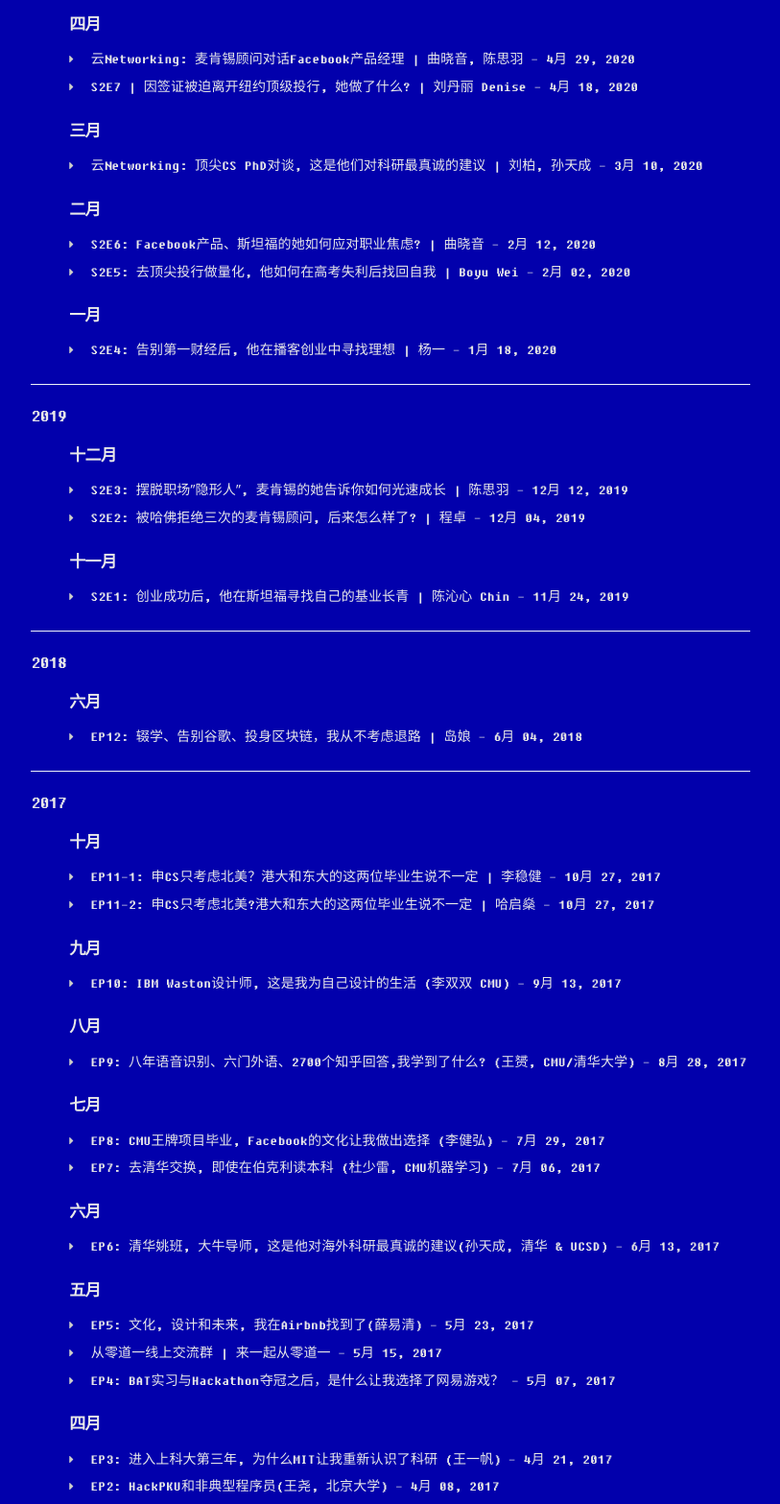
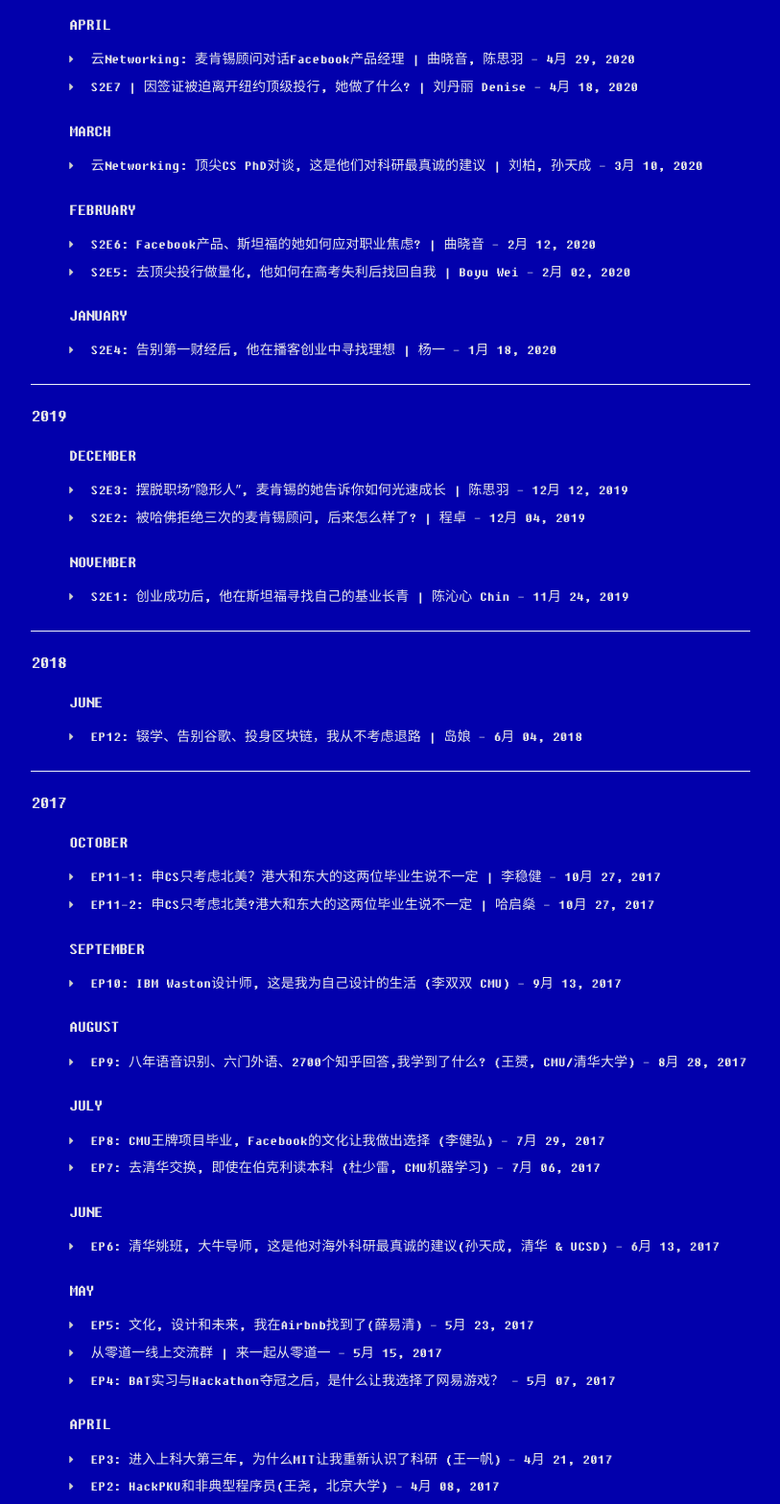
Before and after one commit to ChinW/0says1, a plain HTML site: page all-archives/index.html in a window 1280 px wide. Shown: the part 1820-3387 px from the top of the page at 96% size, without its empty margins (58-871 px from the left). Drawn offline with Linux system fonts and the light colour scheme.

Commit message:
Site updated: 2021-12-09 08:14:59

```diff
--- a/all-archives/index.html
+++ b/all-archives/index.html
@@ -466,7 +466,7 @@
 
                 <ul class="archive-posts archive-month" data-date="202010">
                     <h5 class="archive-title">
-                        <a class="link-unstyled" href="/archives/2020/10">十月</a>
+                        <a class="link-unstyled" href="/archives/2020/10">October</a>
                     </h5>
 
 
@@ -556,7 +556,7 @@
 
                 <ul class="archive-posts archive-month" data-date="202004">
                     <h5 class="archive-title">
-                        <a class="link-unstyled" href="/archives/2020/04">四月</a>
+                        <a class="link-unstyled" href="/archives/2020/04">April</a>
                     </h5>
 
 
@@ -583,7 +583,7 @@
 
                 <ul class="archive-posts archive-month" data-date="202003">
                     <h5 class="archive-title">
-                        <a class="link-unstyled" href="/archives/2020/03">三月</a>
+                        <a class="link-unstyled" href="/archives/2020/03">March</a>
                     </h5>
 
 
@@ -601,7 +601,7 @@
 
                 <ul class="archive-posts archive-month" data-date="202002">
                     <h5 class="archive-title">
-                        <a class="link-unstyled" href="/archives/2020/02">二月</a>
+                        <a class="link-unstyled" href="/archives/2020/02">February</a>
                     </h5>
 
 
@@ -628,7 +628,7 @@
 
                 <ul class="archive-posts archive-month" data-date="202001">
                     <h5 class="archive-title">
-                        <a class="link-unstyled" href="/archives/2020/01">一月</a>
+                        <a class="link-unstyled" href="/archives/2020/01">January</a>
                     </h5>
 
 
@@ -654,7 +654,7 @@
 
                 <ul class="archive-posts archive-month" data-date="201912">
                     <h5 class="archive-title">
-                        <a class="link-unstyled" href="/archives/2019/12">十二月</a>
+                        <a class="link-unstyled" href="/archives/2019/12">December</a>
                     </h5>
 
 
@@ -681,7 +681,7 @@
 
                 <ul class="archive-posts archive-month" data-date="201911">
                     <h5 class="archive-title">
-                        <a class="link-unstyled" href="/archives/2019/11">十一月</a>
+                        <a class="link-unstyled" href="/archives/2019/11">November</a>
                     </h5>
 
 
@@ -707,7 +707,7 @@
 
                 <ul class="archive-posts archive-month" data-date="201806">
                     <h5 class="archive-title">
-                        <a class="link-unstyled" href="/archives/2018/06">六月</a>
+                        <a class="link-unstyled" href="/archives/2018/06">June</a>
                     </h5>
 
 
@@ -733,7 +733,7 @@
 
                 <ul class="archive-posts archive-month" data-date="201710">
                     <h5 class="archive-title">
-                        <a class="link-unstyled" href="/archives/2017/10">十月</a>
+                        <a class="link-unstyled" href="/archives/2017/10">October</a>
                     </h5>
 
 
@@ -760,7 +760,7 @@
 
                 <ul class="archive-posts archive-month" data-date="201709">
                     <h5 class="archive-title">
-                        <a class="link-unstyled" href="/archives/2017/09">九月</a>
+                        <a class="link-unstyled" href="/archives/2017/09">September</a>
                     </h5>
 
 
@@ -778,7 +778,7 @@
 
                 <ul class="archive-posts archive-month" data-date="201708">
                     <h5 class="archive-title">
-                        <a class="link-unstyled" href="/archives/2017/08">八月</a>
+                        <a class="link-unstyled" href="/archives/2017/08">August</a>
                     </h5>
 
 
@@ -796,7 +796,7 @@
 
                 <ul class="archive-posts archive-month" data-date="201707">
                     <h5 class="archive-title">
-                        <a class="link-unstyled" href="/archives/2017/07">七月</a>
+                        <a class="link-unstyled" href="/archives/2017/07">July</a>
                     </h5>
 
 
@@ -823,7 +823,7 @@
 
                 <ul class="archive-posts archive-month" data-date="201706">
                     <h5 class="archive-title">
-                        <a class="link-unstyled" href="/archives/2017/06">六月</a>
+                        <a class="link-unstyled" href="/archives/2017/06">June</a>
                     </h5>
 
 
@@ -841,7 +841,7 @@
 
                 <ul class="archive-posts archive-month" data-date="201705">
                     <h5 class="archive-title">
-                        <a class="link-unstyled" href="/archives/2017/05">五月</a>
+                        <a class="link-unstyled" href="/archives/2017/05">May</a>
                     </h5>
 
 
@@ -877,7 +877,7 @@
 
                 <ul class="archive-posts archive-month" data-date="201704">
                     <h5 class="archive-title">
-                        <a class="link-unstyled" href="/archives/2017/04">四月</a>
+                        <a class="link-unstyled" href="/archives/2017/04">April</a>
                     </h5>
 
 
@@ -904,7 +904,7 @@
 
                 <ul class="archive-posts archive-month" data-date="201703">
                     <h5 class="archive-title">
-                        <a class="link-unstyled" href="/archives/2017/03">三月</a>
+                        <a class="link-unstyled" href="/archives/2017/03">March</a>
                     </h5>
 
 
```
Also changed, not shown: 2021/12/02/S3E9/index.html (+9 -2 lines), all-categories/index.html (+27 -27 lines).
